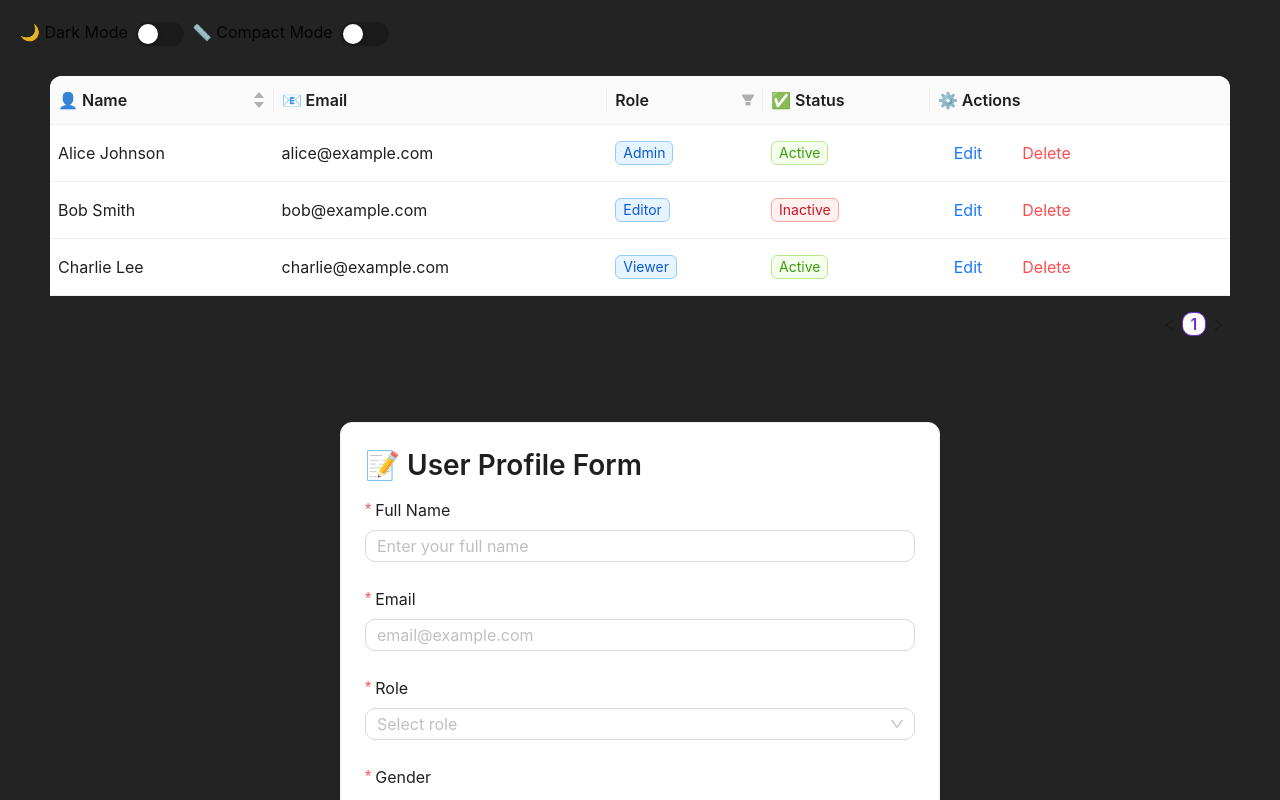
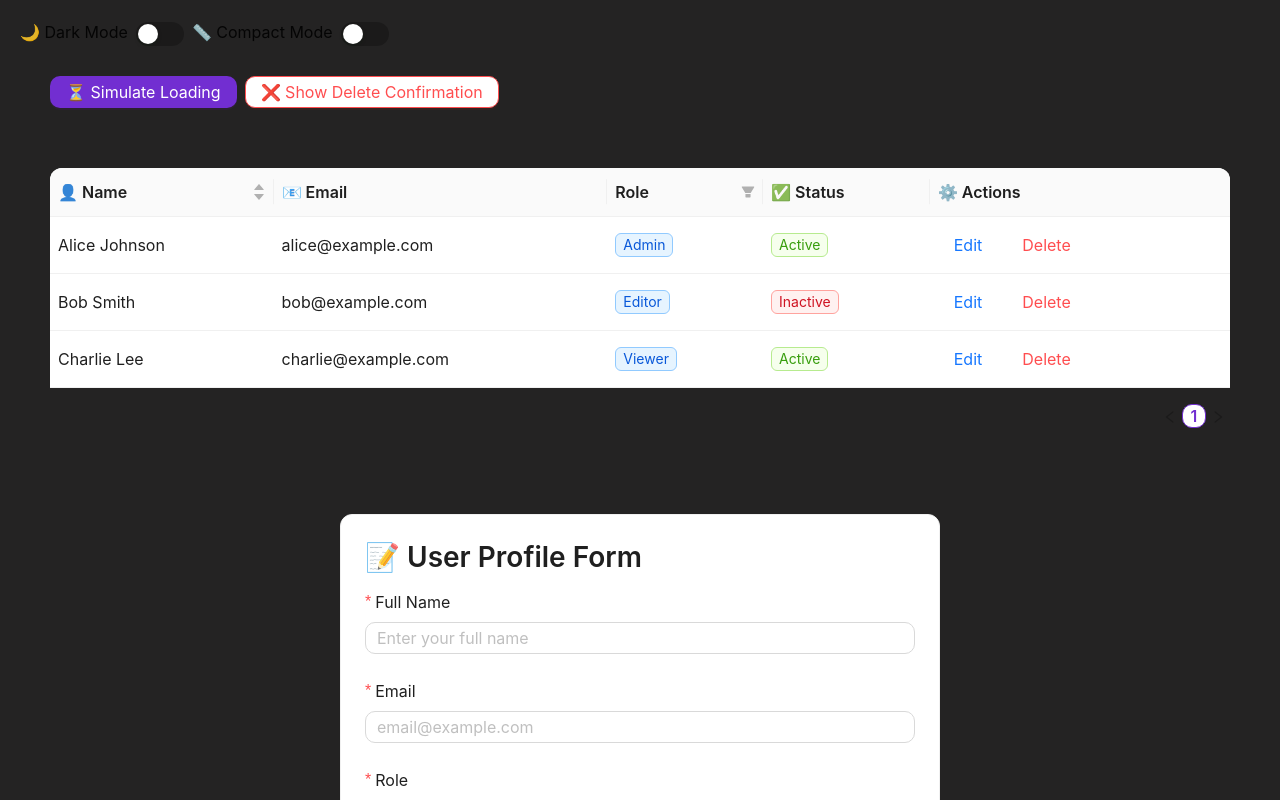
Before and after one commit to Gohilharshil201/learn-ant-design, a React (Vite) app: page / in a window 1280 px wide. Shown: the top 800 px of the page. Built offline with nearby package versions, Linux system fonts and the light colour scheme.

Commit message:
SpinCompo done.

```diff
--- a/src/App.jsx
+++ b/src/App.jsx
@@ -8,6 +8,7 @@ import { ConfigProvider, theme as AntTheme } from "antd";
 import ThemeSwitcher from "./components/ThemeSwitcher";
 import UserNewForm from "./components/UserNewForm";
 import UserTable from "./components/UserTable";
+import SpinCompo from "./components/SpinCompo";
 
 function App() {
   const [isDark, setIsDark] = useState(false);
@@ -31,6 +32,7 @@ function App() {
           isCompact={isCompact}
           setIsCompact={setIsCompact}
         />
+        <SpinCompo />
         <UserTable />
         <UserNewForm />
         <Basic />
--- /dev/null
+++ b/src/components/SpinCompo.jsx
@@ -0,0 +1,50 @@
+import { Button, message, Modal, Space, Spin } from "antd";
+import { useState } from "react";
+
+const SpinCompo = () => {
+  const [loading, setLoading] = useState(false);
+
+  const showLoading = () => {
+    setLoading(true);
+    setTimeout(() => {
+      setLoading(false);
+      message.success("Loaded successfully! 🚀");
+    }, 2000);
+  };
+
+  const showDeleteConfirmation = () => {
+    Modal.confirm({
+      title: "Are you sure you want to delete this item?",
+      content: "This action cannot be undone.",
+      okText: "Yes, Delete",
+      okType: "danger",
+      cancelText: "Cancel",
+      onOk() {
+        message.success("Item Deleted!");
+      },
+      onCancel() {
+        message.success("Cancelled");
+      },
+    });
+  };
+  return (
+    <>
+      <div style={{ padding: 30 }}>
+        <Space>
+          <Button type="primary" onClick={showLoading}>
+            ⏳ Simulate Loading
+          </Button>
+          <Button danger onClick={showDeleteConfirmation}>
+            ❌ Show Delete Confirmation
+          </Button>
+          {loading && (
+            <div style={{ margin: 20 }}>
+              <Spin tip="Loading..." size="large"></Spin>
+            </div>
+          )}
+        </Space>
+      </div>
+    </>
+  );
+};
+export default SpinCompo;
```
